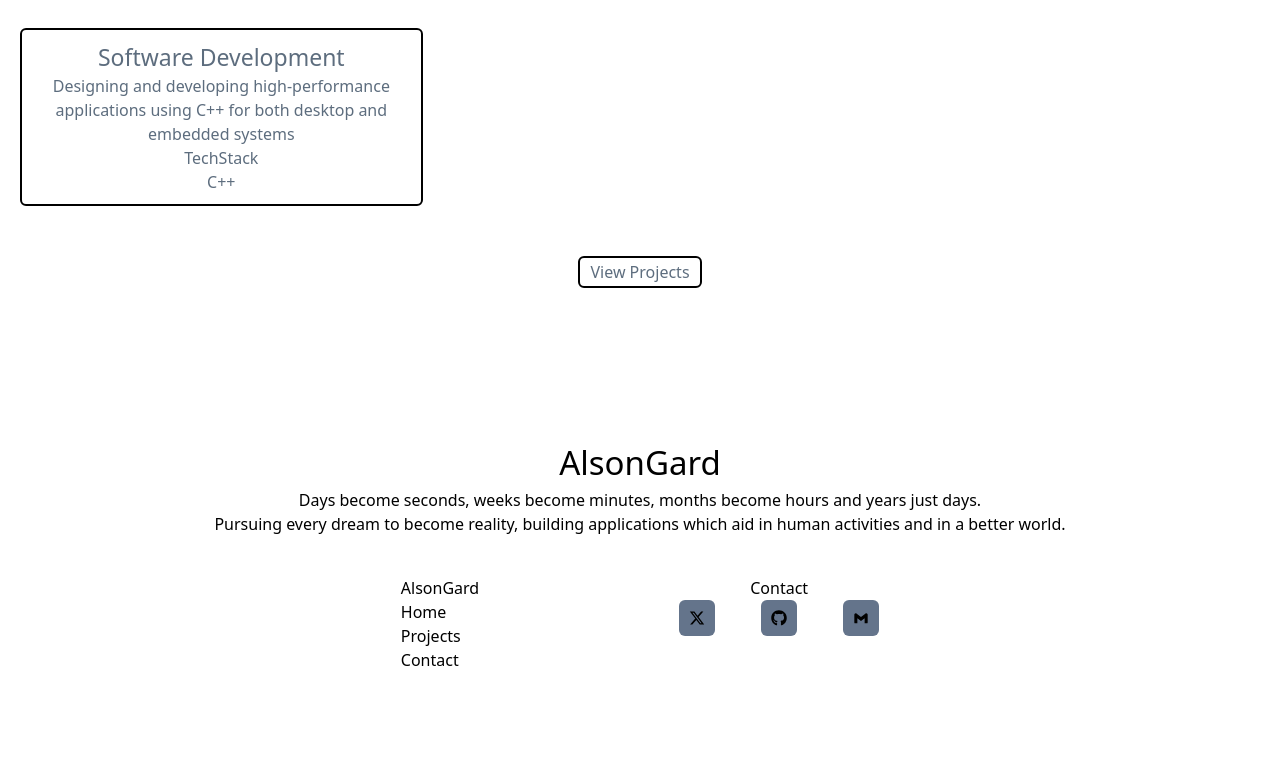
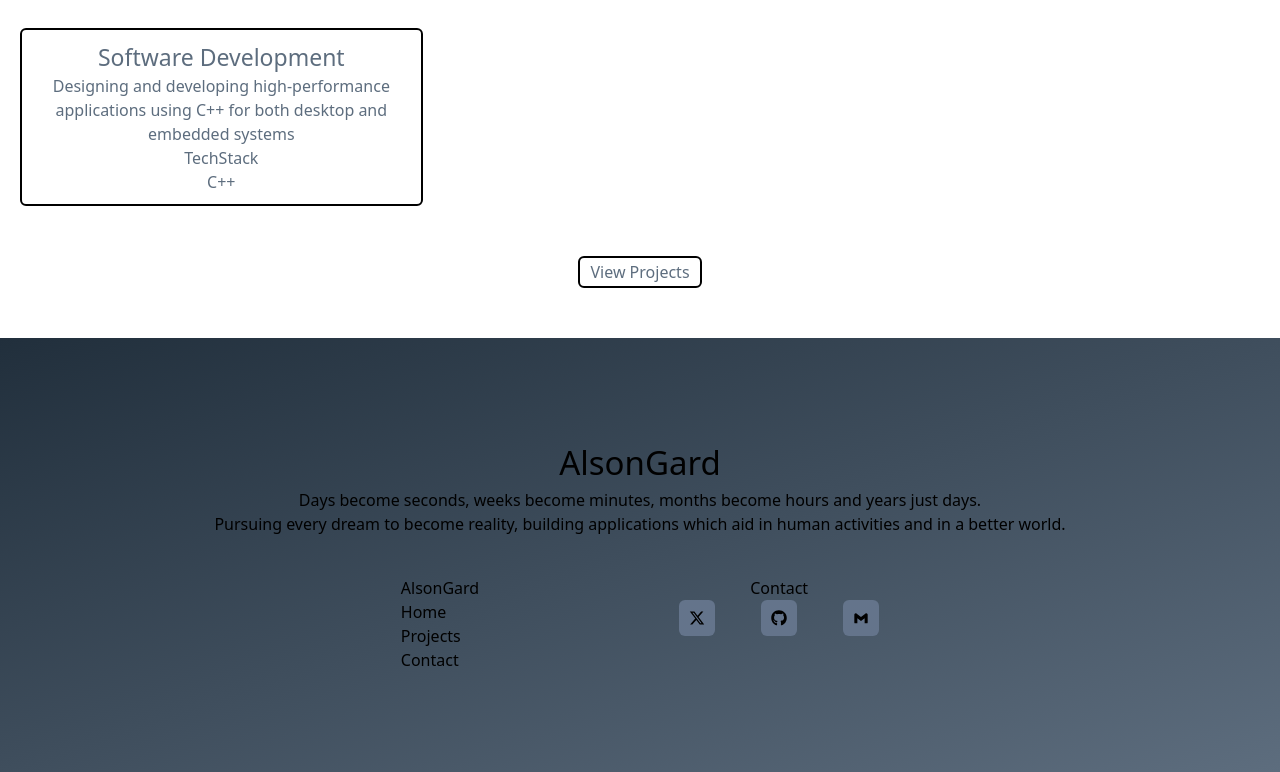
Before and after one commit to alsongard/alsongard, a Next.js app in the folder mydevportfoli/: page / in a window 1280 px wide. Shown: the part 1539-2311 px from the top of the page. Built offline with nearby package versions, Linux system fonts and the light colour scheme.

Commit message:
footer icons links set

```diff
--- a/mydevportfoli/app/components/footer.tsx
+++ b/mydevportfoli/app/components/footer.tsx
@@ -5,7 +5,7 @@ import React from 'react'
 import Link from "next/link";
 export default function Footer() {
   return (
-    <footer className="dark:bg-gradient-to-tl from-[rgb(93,109,126)] to-[rgb(33,47,60)] py-[100px]">
+    <footer className="bg-gradient-to-tl from-[rgb(93,109,126)] to-[rgb(33,47,60)] py-[100px] dark:bg-black dark:text-white">
         <div className="text-center  max-[740px]:px-[15px]">
             <h2 className="text-[33px]" >AlsonGard</h2>
             <p>Days become seconds, weeks become minutes, months become hours and years just days. <br className="max-[740px]:hidden"/> Pursuing every dream to become reality, building applications which aid in human activities and in a better world.</p>
@@ -22,9 +22,9 @@ export default function Footer() {
             <div>
             <h1 className="text-center">Contact</h1>
                 <div className="flex flex-row justify-between w-[200px]  items-center flex-wrap max-[510px]:h-[auto] max-[510px]:w-[50px] max-[510px]:flex-col max-[510px]:gap-y-[10px] ">
-                    <a className="bg-slate-500 p-[10px] rounded-md hover:bg-white hover:border-2 hover:border-slate-950" href="https://x.com/alsongadizo"><FaXTwitter/></a>
-                    <a className="bg-slate-500 p-[10px] rounded-md hover:bg-white hover:border-2 hover:border-slate-950" href="http://github.com/alsongard"><FaGithub/></a>
-                    <a className="bg-slate-500 p-[10px] rounded-md hover:bg-white hover:border-2 hover:border-slate-950" href="mailto:alsongadizo@gmail.com"><BiLogoGmail/></a>
+                    <a target="_blank" className="bg-slate-500 p-[10px] rounded-md hover:bg-white hover:border-2 hover:border-slate-950" href="https://x.com/alsongadizo"><FaXTwitter/></a>
+                    <a target="_blank" className="bg-slate-500 p-[10px] rounded-md hover:bg-white hover:border-2 hover:border-slate-950" href="http://github.com/alsongard"><FaGithub/></a>
+                    <a target="_blank" className="bg-slate-500 p-[10px] rounded-md hover:bg-white hover:border-2 hover:border-slate-950" href="mailto:alsongadizo@gmail.com"><BiLogoGmail/></a>
                 </div>
             </div>
         </div>
```
